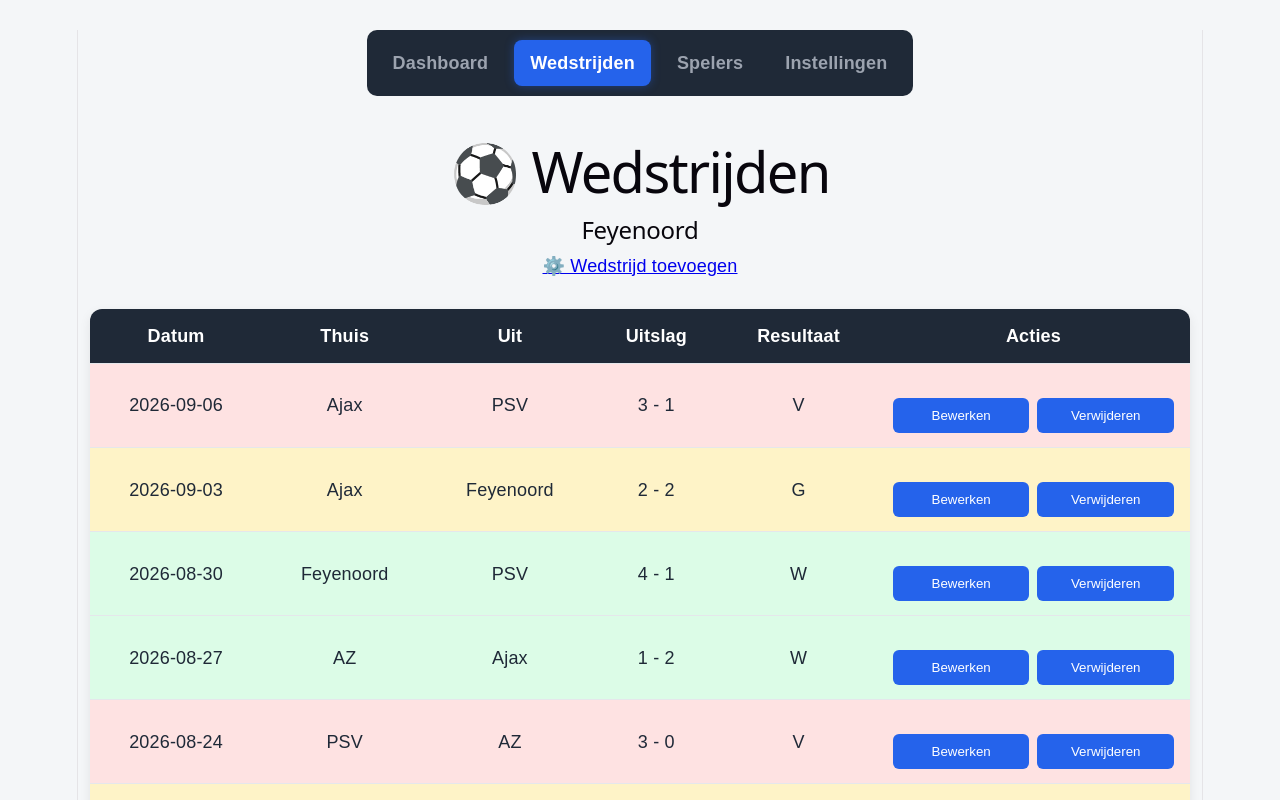
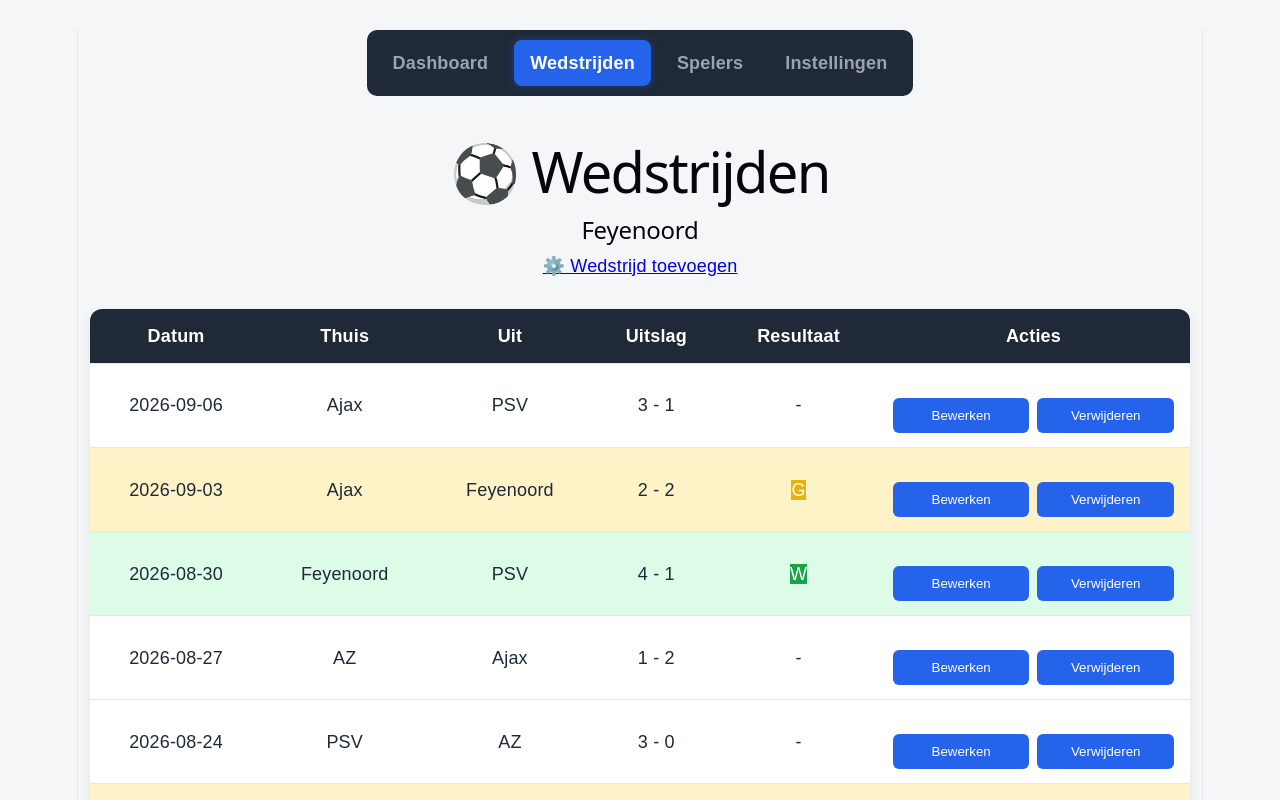
Before and after one commit to Ryan050409/simpel-design, a React (Vite) app: page /wedstrijden in a window 1280 px wide. Shown: the top 800 px of the page. Built offline with nearby package versions, Linux system fonts and the light colour scheme.

Commit message:
tabel aan het verbeteren

```diff
--- a/src/MatchesPage.tsx
+++ b/src/MatchesPage.tsx
@@ -1,9 +1,8 @@
 import { useState } from "react";
 import { NavLink } from "react-router-dom";
 import type { Dispatch, SetStateAction } from "react";
-import MatchCard from "./MatchCard.tsx";
 import MatchForm from "./MatchForm.tsx";
-import type { Match, Team } from "./types.ts"
+import type { Match, Team } from "./types.ts";
 
 type MatchesPageProps = {
     matches: Match[];
@@ -25,14 +24,18 @@ function MatchesPage({
             )
         );
     }
+
     const [editingMatch, setEditingMatch] =
         useState<Match | null>(null);
+
     function editMatch(match: Match) {
         setEditingMatch(match);
     }
+
     function closeModal() {
         setEditingMatch(null);
     }
+
     return (
         <div className="matches-page">
             <div className="matches-page-header">
@@ -48,6 +51,7 @@ function MatchesPage({
                     ⚙️ Wedstrijd toevoegen
                 </NavLink>
             </div>
+
             <table className="matches-table">
                 <thead>
                     <tr>
@@ -65,62 +69,95 @@ function MatchesPage({
                         <tr
                             key={match.id}
                             className={
-                                match.home === team
-                                    ? match.homeGoals > match.awayGoals
+                                match.home !== team &&
+                                match.away !== team
+                                    ? undefined
+                                    : match.home === team
+                                        ? match.homeGoals >
+                                          match.awayGoals
                                             ? "match-row-win"
-                                        : match.homeGoals === match.awayGoals
+                                            : match.homeGoals ===
+                                              match.awayGoals
                                                 ? "match-row-draw"
                                                 : "match-row-loss"
-                                    : match.awayGoals > match.homeGoals
+                                        : match.awayGoals >
+                                          match.homeGoals
                                             ? "match-row-win"
-                                        : match.awayGoals === match.homeGoals
+                                            : match.awayGoals ===
+                                              match.homeGoals
                                                 ? "match-row-draw"
                                                 : "match-row-loss"
                             }
                         >
                             <td>{match.date}</td>
+
                             <td>{match.home}</td>
+
                             <td>{match.away}</td>
+
                             <td>
-                                {match.homeGoals} - {match.awayGoals}
+                                {match.homeGoals} -{" "}
+                                {match.awayGoals}
                             </td>
+
                             <td>
                                 <span
                                     className={
-                                        match.home === team || match.away === team
-                                            ? match.home === team
-                                                ? match.homeGoals > match.awayGoals
-                                                    ? "match-row-win"
-                                                    : match.homeGoals === match.awayGoals
-                                                        ? "match-row-draw"
-                                                        : "match-row-loss"
-                                                : match.awayGoals > match.homeGoals
-                                                    ? "match-row-win"
-                                                    : match.awayGoals === match.homeGoals
-                                                        ? "match-row-draw"
-                                                        : "match-row-loss"
-                                            : undefined
+                                        match.home !== team &&
+                                        match.away !== team
+                                            ? undefined
+                                            : match.home === team
+                                                ? match.homeGoals >
+                                                  match.awayGoals
+                                                    ? "result-win"
+                                                    : match.homeGoals ===
+                                                      match.awayGoals
+                                                        ? "result-draw"
+                                                        : "result-loss"
+                                                : match.awayGoals >
+                                                  match.homeGoals
+                                                    ? "result-win"
+                                                    : match.awayGoals ===
+                                                      match.homeGoals
+                                                        ? "result-draw"
+                                                        : "result-loss"
                                     }
                                 >
-                                    {match.home === team
-                                        ? match.homeGoals > match.awayGoals
+                                    {match.home !== team &&
+                                    match.away !== team
+                                        ? "-"
+                                        : match.home === team
+                                            ? match.homeGoals >
+                                              match.awayGoals
                                                 ? "W"
-                                            : match.homeGoals === match.awayGoals
+                                                : match.homeGoals ===
+                                                  match.awayGoals
                                                     ? "G"
                                                     : "V"
-                                        : match.awayGoals > match.homeGoals
+                                            : match.awayGoals >
+                                              match.homeGoals
                                                 ? "W"
-                                            : match.awayGoals === match.homeGoals
+                                                : match.awayGoals ===
+                                                  match.homeGoals
                                                     ? "G"
                                                     : "V"}
                                 </span>
                             </td>
+
                             <td className="match-actions">
-                                <button onClick={() => editMatch(match)}>
+                                <button
+                                    onClick={() =>
+                                        editMatch(match)
+                                    }
+                                >
                                     Bewerken
                                 </button>
 
-                                <button onClick={() => deleteMatch(match.id)}>
+                                <button
+                                    onClick={() =>
+                                        deleteMatch(match.id)
+                                    }
+                                >
                                     Verwijderen
                                 </button>
                             </td>
@@ -128,6 +165,7 @@ function MatchesPage({
                     ))}
                 </tbody>
             </table>
+
             {editingMatch && (
                 <MatchForm
                     editingMatch={editingMatch}
@@ -141,5 +179,4 @@ function MatchesPage({
     );
 }
 
-
 export default MatchesPage;
```
Lines whose indentation alone changed are shown as unchanged.
